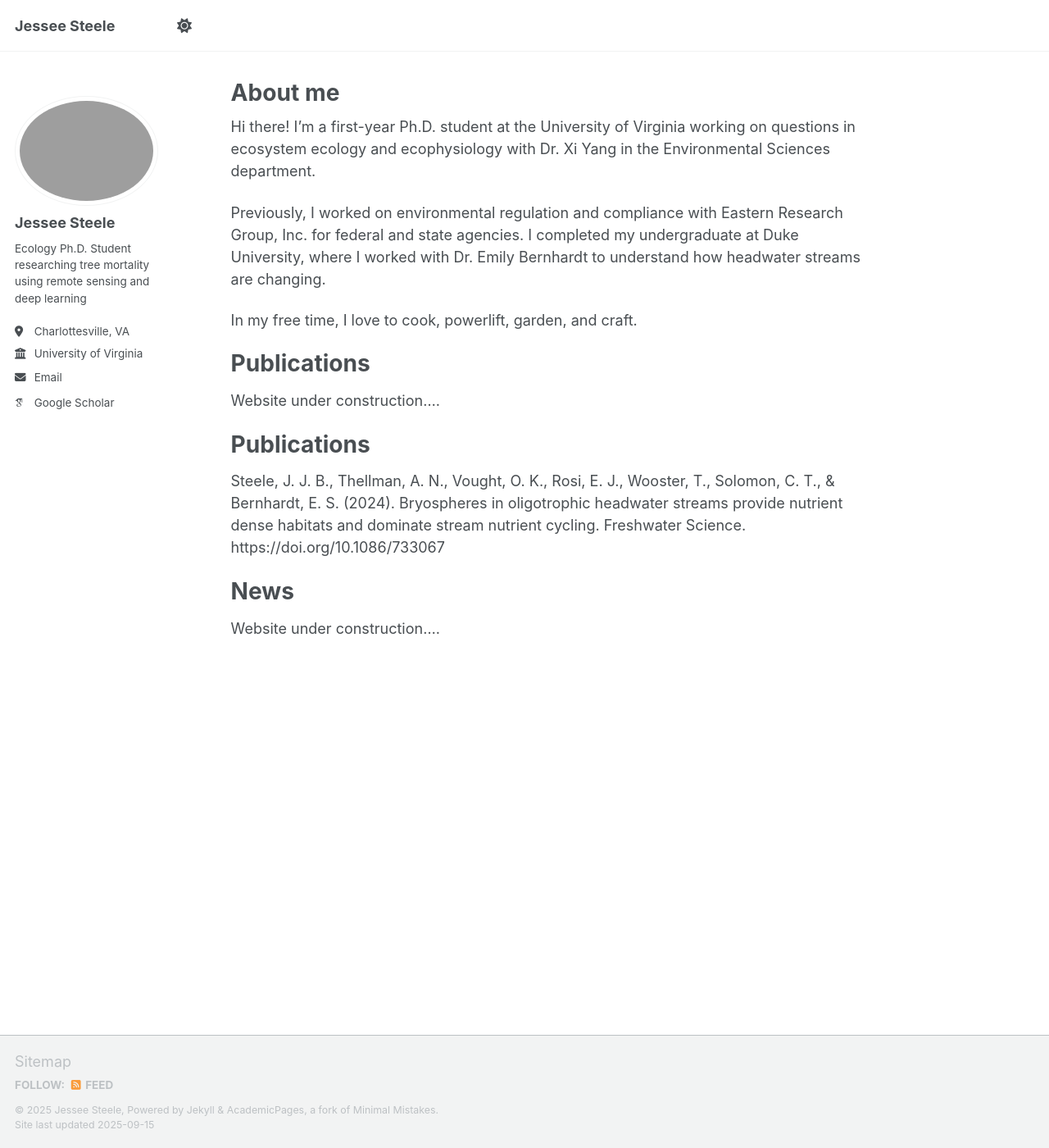
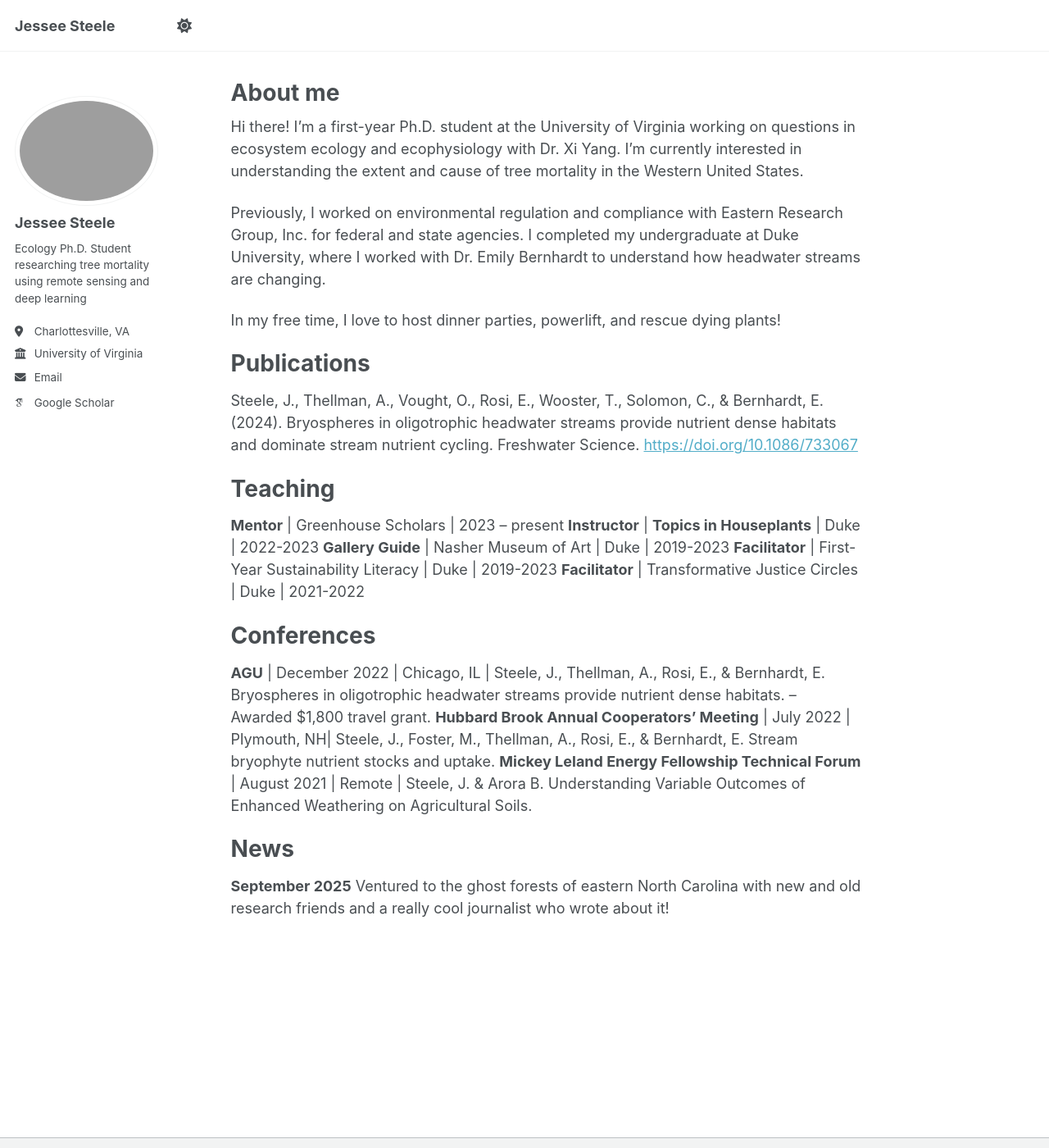
Before and after one commit to jessee-steele/jessee-steele.github.io, a Jekyll site: the page built from _pages/about.md, in a window 1280 px wide and 1400 px high. Shown: the whole window at 82% size. Built offline with Jekyll 4.4.1, drawn with Linux system fonts in a browser that asks for light colours; some web fonts are replaced; a script that is not in the unit is left out.

Commit message:
Update about.md
extended testing to home page.

```diff
--- a/_pages/about.md
+++ b/_pages/about.md
@@ -7,20 +7,30 @@ redirect_from:
   - /about.html
 ---
 
-Hi there! I'm a first-year Ph.D. student at the University of Virginia working on questions in ecosystem ecology and ecophysiology with Dr. Xi Yang in the Environmental Sciences department.
+Hi there! I'm a first-year Ph.D. student at the University of Virginia working on questions in ecosystem ecology and ecophysiology with Dr. Xi Yang. I'm currently interested in understanding the extent and cause of tree mortality in the Western United States.
 
 Previously, I worked on environmental regulation and compliance with Eastern Research Group, Inc. for federal and state agencies. I completed my undergraduate at Duke University, where I worked with Dr. Emily Bernhardt to understand how headwater streams are changing.
 
-In my free time, I love to cook, powerlift, garden, and craft.
+In my free time, I love to host dinner parties, powerlift, and rescue dying plants!
 
 Publications
 ======
-Website under construction....
+Steele, J., Thellman, A., Vought, O., Rosi, E., Wooster, T., Solomon, C., & Bernhardt, E. (2024). Bryospheres in oligotrophic headwater streams provide nutrient dense habitats and dominate stream nutrient cycling. Freshwater Science. [https://doi.org/10.1086/733067](https://doi.org/10.1086/733067)
 
-Publications
+Teaching
 ======
-Steele, J. J. B., Thellman, A. N., Vought, O. K., Rosi, E. J., Wooster, T., Solomon, C. T., & Bernhardt, E. S. (2024). Bryospheres in oligotrophic headwater streams provide nutrient dense habitats and dominate stream nutrient cycling. Freshwater Science. https://doi.org/10.1086/733067
+**Mentor** | Greenhouse Scholars | 2023 -- present
+**Instructor** | **Topics in Houseplants** | Duke | 2022-2023
+**Gallery Guide** | Nasher Museum of Art | Duke | 2019-2023
+**Facilitator** | First-Year Sustainability Literacy | Duke | 2019-2023
+**Facilitator** | Transformative Justice Circles | Duke | 2021-2022
+
+Conferences
+======
+**AGU** | December 2022 | Chicago, IL | Steele, J., Thellman, A., Rosi, E., & Bernhardt, E. Bryospheres in oligotrophic headwater streams provide nutrient dense habitats. – Awarded $1,800 travel grant.
+**Hubbard Brook Annual Cooperators’ Meeting** | July 2022 | Plymouth, NH| Steele, J., Foster, M., Thellman, A., Rosi, E., & Bernhardt, E. Stream bryophyte nutrient stocks and uptake.
+**Mickey Leland Energy Fellowship Technical Forum** | August 2021 | Remote | Steele, J. & Arora B. Understanding Variable Outcomes of Enhanced Weathering on Agricultural Soils.
 
 News
 ======
-Website under construction....
+**September 2025** Ventured to the ghost forests of eastern North Carolina with new and old research friends and a really cool journalist who wrote about it!
```
